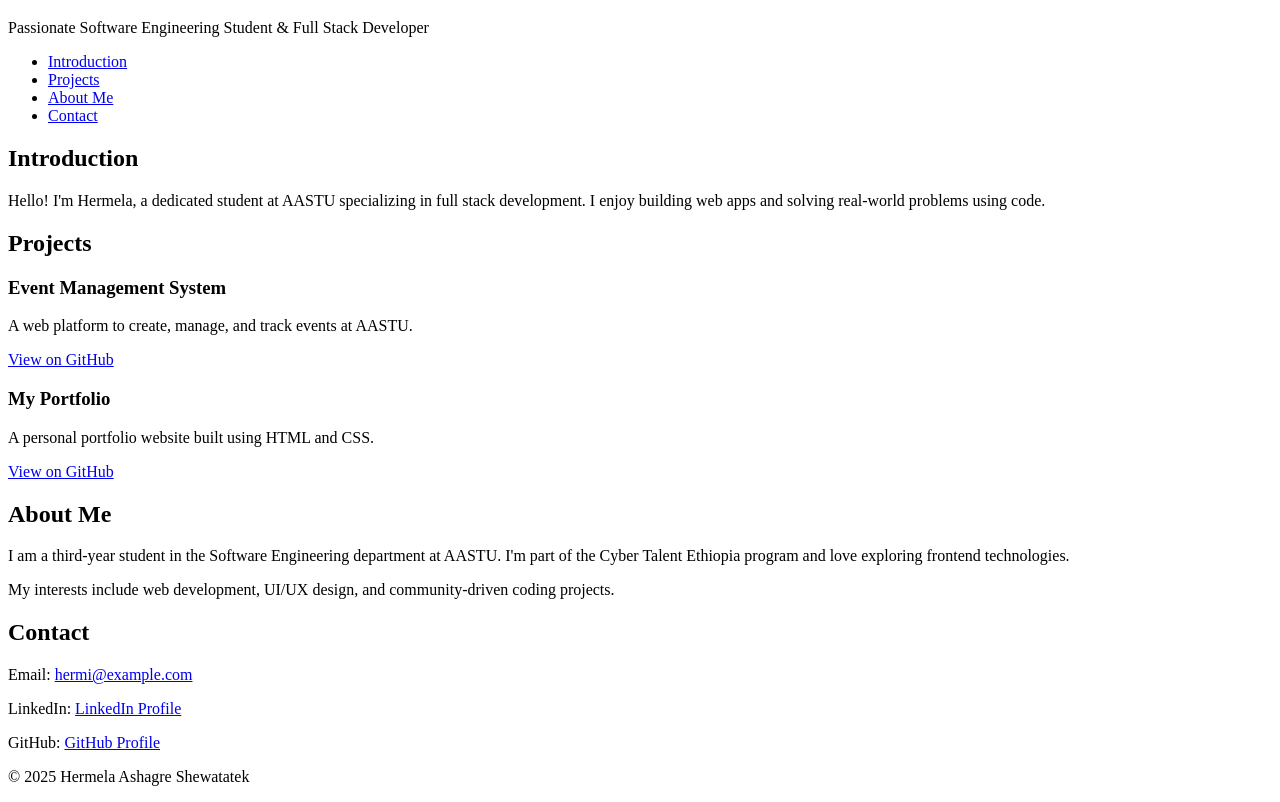
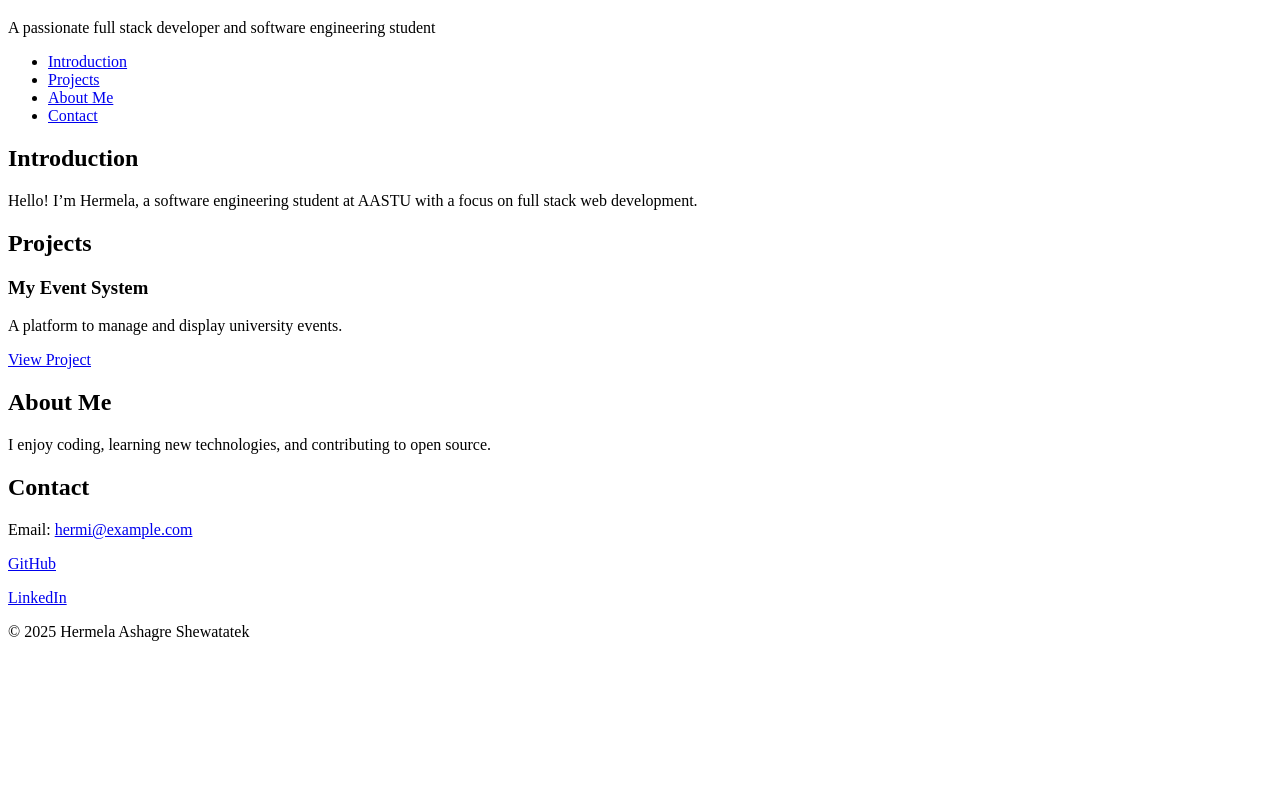
Before and after one commit to hermi-2525/My_First_Portfolio, a plain HTML site: page html_basic/index.html in a window 1280 px wide. Shown: the part 61-863 px from the top of the page. After the commit the page ends 800 px from the top, so only its background shows below. Drawn offline with Linux system fonts and the light colour scheme.

Commit message:
Update index.html

```diff
--- a/html_basic/index.html
+++ b/html_basic/index.html
@@ -8,7 +8,7 @@
 
   <header>
     <h1>Hermela Ashagre Shewatatek</h1>
-    <p>Passionate Software Engineering Student & Full Stack Developer</p>
+    <p>A passionate full stack developer and software engineering student</p>
   </header>
 
   <nav>
@@ -22,37 +22,28 @@
 
   <section id="introduction">
     <h2>Introduction</h2>
-    <p>Hello! I'm Hermela, a dedicated student at AASTU specializing in full stack development. I enjoy building web apps and solving real-world problems using code.</p>
+    <p>Hello! I’m Hermela, a software engineering student at AASTU with a focus on full stack web development.</p>
   </section>
 
   <section id="projects">
     <h2>Projects</h2>
-
     <article class="project">
-      <h3>Event Management System</h3>
-      <p>A web platform to create, manage, and track events at AASTU.</p>
-      <a href="https://github.com/hermi-2525/Event-Manager" target="_blank">View on GitHub</a>
+      <h3>My Event System</h3>
+      <p>A platform to manage and display university events.</p>
+      <a href="https://github.com/hermi-2525/Event-Manager" target="_blank">View Project</a>
     </article>
-
-    <article class="project">
-      <h3>My Portfolio</h3>
-      <p>A personal portfolio website built using HTML and CSS.</p>
-      <a href="https://github.com/hermi-2525/My_First_Portfolio" target="_blank">View on GitHub</a>
-    </article>
-
   </section>
 
   <section id="about">
     <h2>About Me</h2>
-    <p>I am a third-year student in the Software Engineering department at AASTU. I'm part of the Cyber Talent Ethiopia program and love exploring frontend technologies.</p>
-    <p>My interests include web development, UI/UX design, and community-driven coding projects.</p>
+    <p>I enjoy coding, learning new technologies, and contributing to open source.</p>
   </section>
 
   <section id="contact">
     <h2>Contact</h2>
     <p>Email: <a href="mailto:hermi@example.com">hermi@example.com</a></p>
-    <p>LinkedIn: <a href="https://linkedin.com/in/hermi-profile" target="_blank">LinkedIn Profile</a></p>
-    <p>GitHub: <a href="https://github.com/hermi-2525" target="_blank">GitHub Profile</a></p>
+    <p><a href="https://github.com/hermi-2525" target="_blank">GitHub</a></p>
+    <p><a href="https://linkedin.com/in/hermi-profile" target="_blank">LinkedIn</a></p>
   </section>
 
   <footer>
```
